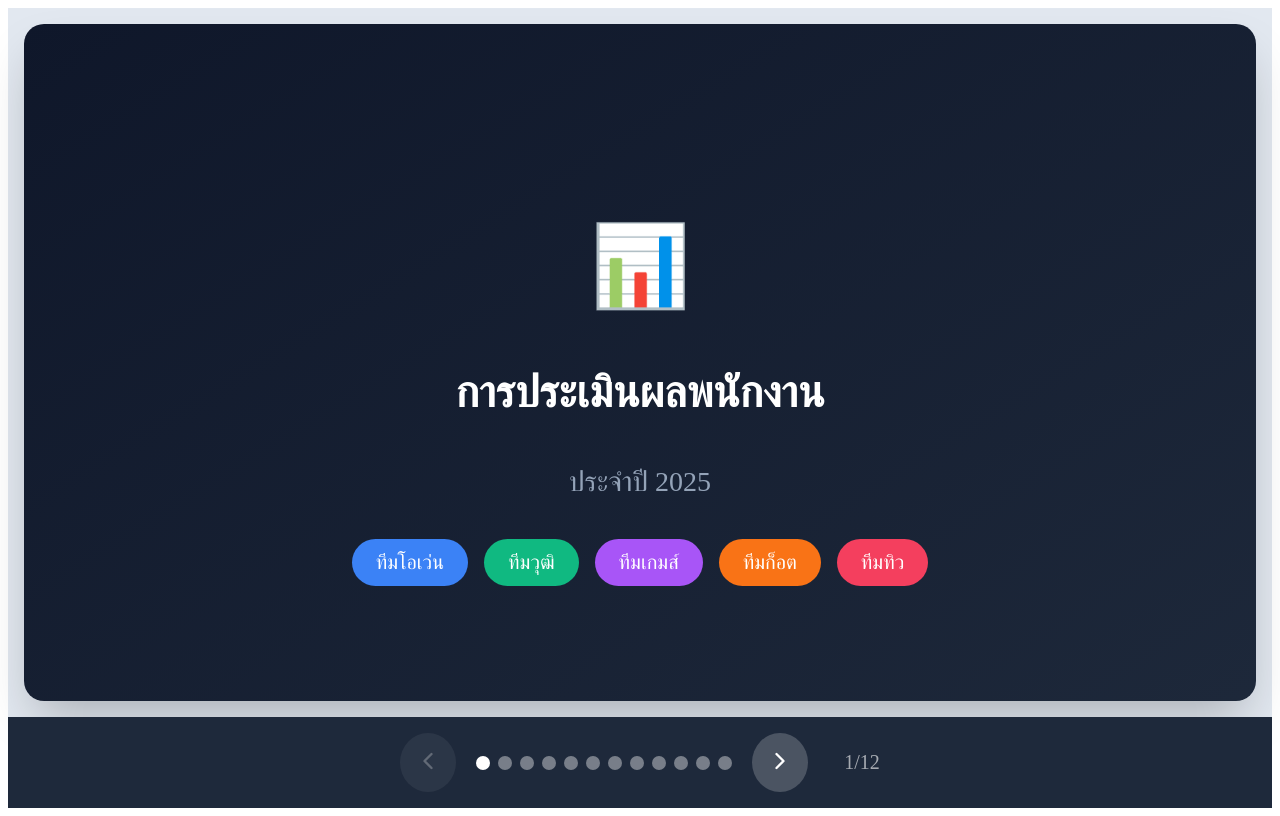
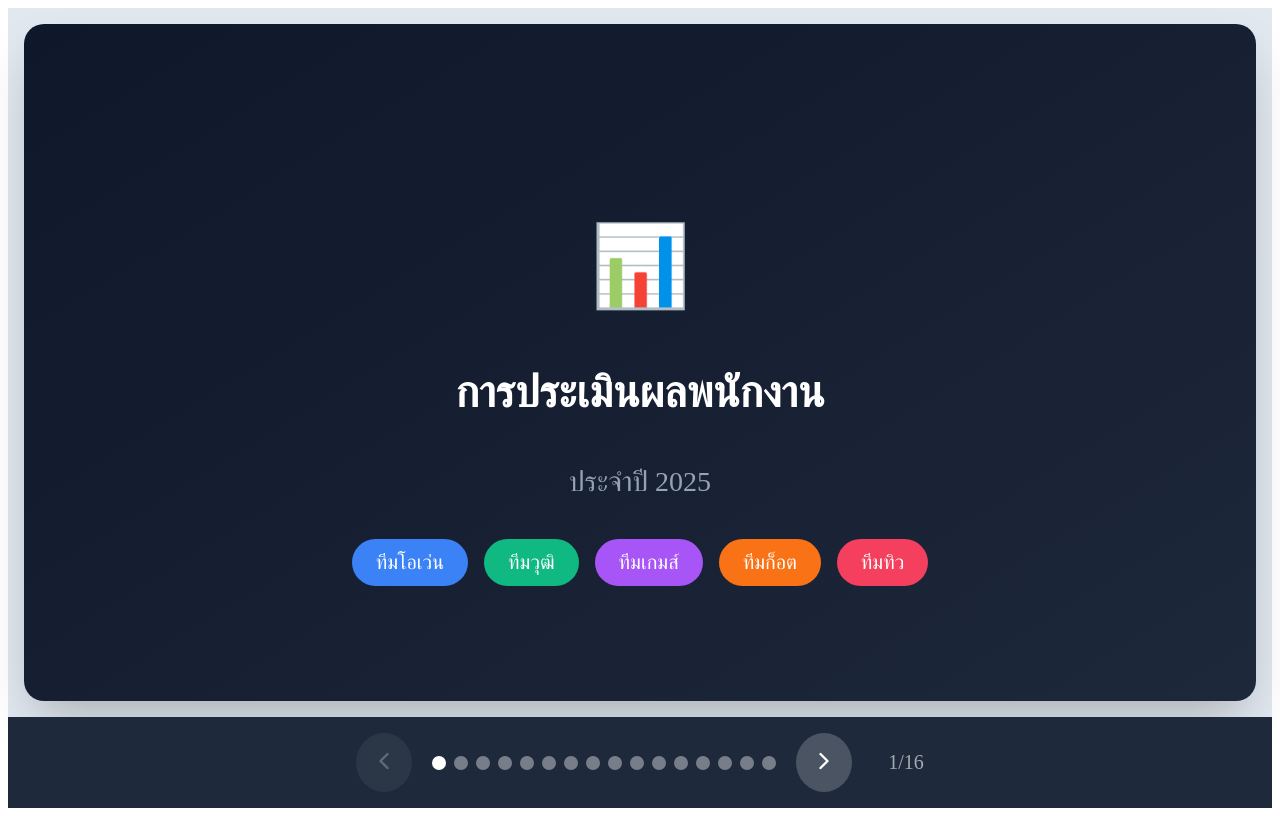
Before and after one commit to water2211/employee-evaluation, a React (Vite) app: page / in a window 1280 px wide. Built offline with nearby package versions, Linux system fonts and the light colour scheme.

Commit message:
Update App.jsx

```diff
--- a/src/App.jsx
+++ b/src/App.jsx
@@ -128,7 +128,7 @@ const Avatar = ({ name, size = 60, style = {} }) => {
 export default function App() {
   const [slide, setSlide] = useState(0);
   const [person, setPerson] = useState(null);
-  const total = 12;
+  const total = 16;
 
   const getGrade = (s) => {
     if (s >= 90) return { g: 'A', c: '#16a34a' };
```
